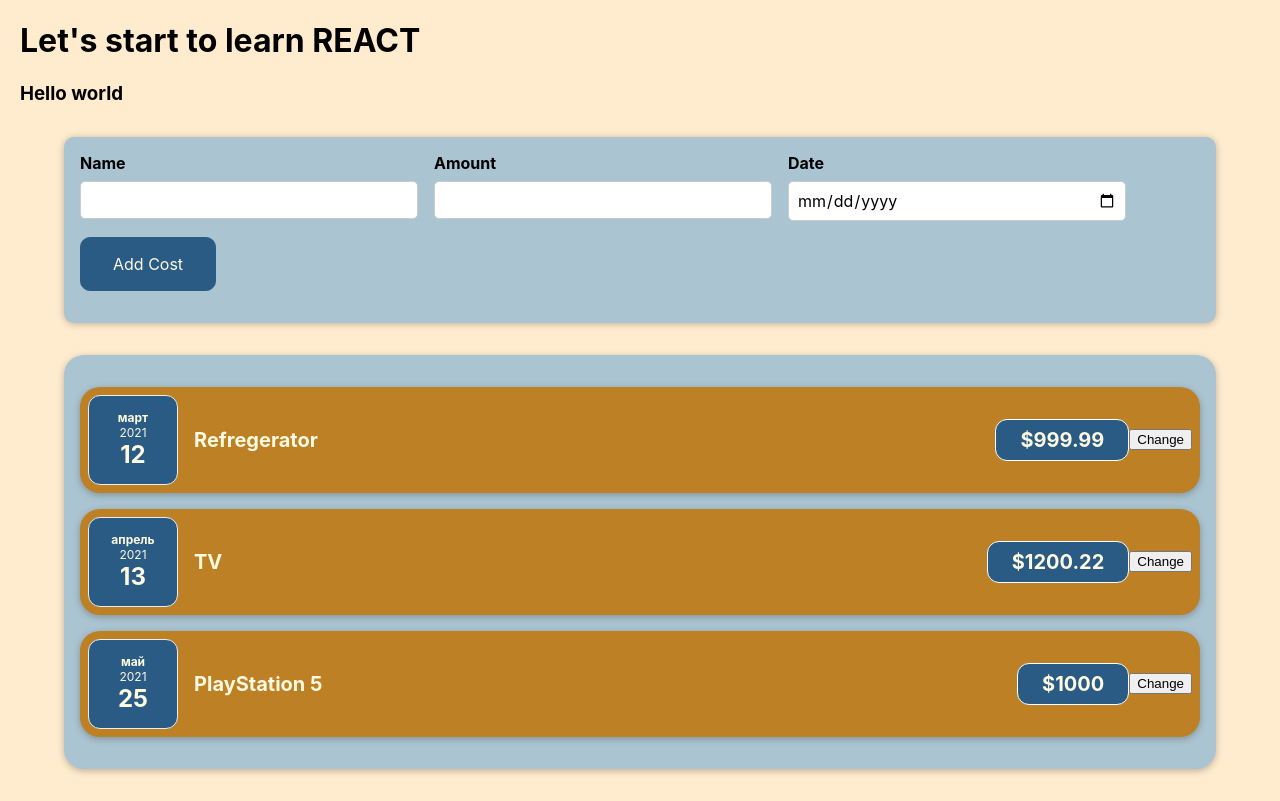
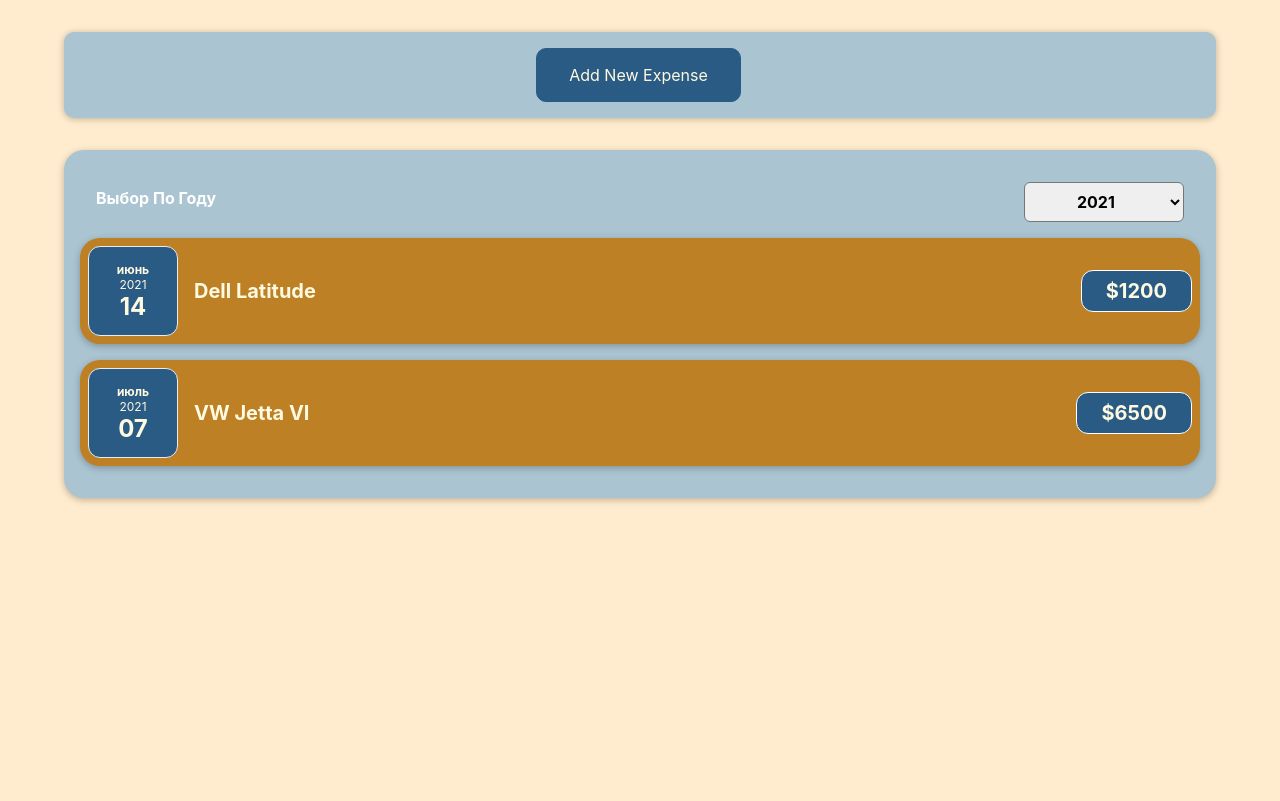
Before and after one commit to PavelNovik/my-react-course-app, a React (Create React App) app: page / in a window 1280 px wide. Built offline with nearby package versions, Linux system fonts and the light colour scheme.

Commit message:
add new components for adding new cost

```diff
--- a/src/App.js
+++ b/src/App.js
@@ -1,25 +1,24 @@
-// import React from 'react';
+import React, { useState } from 'react';
 import Costs from './components/Costs/Costs';
 // import Costs from './components/Costs';
 import NewCost from './components/NewCost/NewCost';
 
-function App() {
-  const costs = [
+const INITIAL_COSTS = [
   {
     id: 1,
-      date: new Date(2021, 2, 12),
+    date: new Date(2019, 2, 12),
     description: 'Refregerator',
     amount: 999.99,
   },
   {
     id: 2,
-      date: new Date(2021, 3, 13),
+    date: new Date(2019, 3, 13),
     description: 'TV',
     amount: 1200.22,
   },
   {
     id: 3,
-      date: new Date(2021, 4, 25),
+    date: new Date(2020, 4, 25),
     description: 'PlayStation 5',
     amount: 1000,
   },
@@ -37,12 +36,14 @@
   },
   {
     id: 6,
-      date: new Date(2021, 7, 16),
+    date: new Date(2022, 7, 16),
     description: 'React Course',
     amount: 10,
   },
 ];
 
+function App() {
+  const [costs, setCosts] = useState(INITIAL_COSTS);
   // Alternative Code
   // return React.createElement(
   //   'div',
@@ -53,14 +54,15 @@
   // );
 
   const addCostHandler = (cost) => {
-    console.log(cost);
-    console.log('App component');
+    setCosts((prevCosts) => {
+      return [cost, ...prevCosts];
+    });
+    // console.log(cost);
+    // console.log('App component');
   };
 
   return (
     <div>
-      <h1>Let's start to learn REACT</h1>
-      <h3>Hello world</h3>
       <NewCost onAddCost={addCostHandler} />
       <Costs costs={costs} />
     </div>
--- a/src/components/Costs/CostItem.js
+++ b/src/components/Costs/CostItem.js
@@ -1,25 +1,27 @@
 import './CostItem.css';
 import CostDate from './CostDate';
 import Card from '../UI/Card';
-import React, { useState } from 'react';
+// import React, { useState } from 'react';
 
 function CostItem(props) {
-  const [description, setDescription] = useState(props.description);
+  // const [description, setDescription] = useState(props.description);
 
-  const changeDescriptionHandler = () => {
-    setDescription('New Text');
-    console.log(description);
-  };
+  // const changeDescriptionHandler = () => {
+  //   setDescription('New Text');
+  //   console.log(description);
+  // };
   return (
+    <li>
       <Card className="cost-item">
         <CostDate date={props.date} />
 
         <div className="cost-item__description">
-        <h2>{description}</h2>
+          <h2>{props.description}</h2>
           <div className="cost-item__price">${props.amount}</div>
         </div>
-      <button onClick={changeDescriptionHandler}>Change</button>
+        {/* <button onClick={changeDescriptionHandler}>Change</button> */}
       </Card>
+    </li>
   );
 }
 
--- /dev/null
+++ b/src/components/Costs/CostList.css
@@ -0,0 +1,9 @@
+.cost-list {
+  list-style: none;
+  padding: 0;
+}
+
+.cost-list__fallback {
+  color: #fefae1;
+  text-align: center;
+}
--- /dev/null
+++ b/src/components/Costs/CostList.js
@@ -0,0 +1,23 @@
+import CostItem from './CostItem';
+import './CostList.css';
+const CostList = (props) => {
+  if (props.costs.length === 0)
+    return (
+      <h2 className="cost-list__fallback">There are no expenses this year.</h2>
+    );
+
+  return (
+    <ul className="cost-list">
+      {props.costs.map((cost) => (
+        <CostItem
+          key={cost.id}
+          date={cost.date}
+          description={cost.description}
+          amount={cost.amount}
+        />
+      ))}
+    </ul>
+  );
+};
+
+export default CostList;
--- a/src/components/Costs/Costs.js
+++ b/src/components/Costs/Costs.js
@@ -1,21 +1,66 @@
+import React, { useState } from 'react';
 import './Costs.css';
-import CostItem from './CostItem';
+// import CostItem from './CostItem';
 import Card from '../UI/Card';
+import CostsFilter from './CostsFilter';
+import CostList from './CostList';
+
 const Costs = (props) => {
   const costs = props.costs;
+  const [selectedYear, setSelectedYear] = useState('2021');
+
+  const changeCostYearHandler = (costYear) => {
+    setSelectedYear(costYear);
+    // console.log(costYear);
+  };
+
+  const filteredCosts = costs.filter(
+    (cost) => cost.date.getFullYear() === +selectedYear
+  );
+
+  // let costContent = <p>There are no expenses this year.</p>;
+  // if (filteredCosts.length > 0) {
+  //   costContent = filteredCosts.map((cost) => (
+  //     <CostItem
+  //       key={cost.id}
+  //       date={cost.date}
+  //       description={cost.description}
+  //       amount={cost.amount}
+  //     />
+  //   ));
+  // }
 
   return (
     <Card className="costs">
-      {/* {costs.map((cost) => {
-        return (
+      <CostsFilter year={selectedYear} onChangeYear={changeCostYearHandler} />
+      <CostList costs={filteredCosts} />
+      {/* {costContent} */}
+
+      {/* {filteredCosts.length === 0 && <p>There are no expenses this year.</p>}
+      {filteredCosts.length > 0 &&
+        filteredCosts.map((cost) => (
           <CostItem
+            key={cost.id}
             date={cost.date}
             description={cost.description}
             amount={cost.amount}
           />
-        );
-      })} */}
-      <CostItem
+        ))} */}
+
+      {/* {filteredCosts.length === 0 ? (
+        <p>There are no expenses this year.</p>
+      ) : (
+        filteredCosts.map((cost) => (
+          <CostItem
+            key={cost.id}
+            date={cost.date}
+            description={cost.description}
+            amount={cost.amount}
+          />
+        ))
+      )} */}
+
+      {/* <CostItem
         date={costs[0].date}
         description={costs[0].description}
         amount={costs[0].amount}
@@ -29,7 +74,7 @@
         date={costs[2].date}
         description={costs[2].description}
         amount={costs[2].amount}
-      />
+      /> */}
     </Card>
   );
 };
--- /dev/null
+++ b/src/components/Costs/CostsFilter.css
@@ -0,0 +1,24 @@
+.costs-filter {
+  color: white;
+  padding: 0 1rem;
+}
+
+.costs-filter__control {
+  display: flex;
+  width: 100%;
+  align-items: center;
+  justify-content: space-between;
+  margin: 1rem 0;
+}
+
+.costs-filter label {
+  font-weight: bold;
+  margin-bottom: 0.5rem;
+}
+
+.costs-filter select {
+  font: inherit;
+  padding: 0.5rem 3rem;
+  font-weight: bold;
+  border-radius: 6px;
+}
--- /dev/null
+++ b/src/components/Costs/CostsFilter.js
@@ -0,0 +1,24 @@
+import './CostsFilter.css';
+
+const CostsFilter = (props) => {
+  const yearChangeHandler = (event) => {
+    props.onChangeYear(event.target.value);
+  };
+
+  return (
+    <div className="costs-filter">
+      <div className="costs-filter__control">
+        <label>Выбор По Году</label>
+        <select value={props.year} onChange={yearChangeHandler}>
+          <option value="2023">2023</option>
+          <option value="2022">2022</option>
+          <option value="2021">2021</option>
+          <option value="2020">2020</option>
+          <option value="2019">2019</option>
+        </select>
+      </div>
+    </div>
+  );
+};
+
+export default CostsFilter;
--- a/src/components/NewCost/CostForm.js
+++ b/src/components/NewCost/CostForm.js
@@ -44,7 +44,7 @@
   const submitHandler = (event) => {
     event.preventDefault();
     const costData = {
-      name: inputName,
+      description: inputName,
       amount: inputAmount,
       date: new Date(inputDate),
     };
@@ -84,6 +84,9 @@
         </div>
         <div className="new-cost__actions">
           <button type="submit">Add Cost</button>
+          <button type="button" onClick={props.onCancel}>
+            Cancel
+          </button>
         </div>
       </div>
     </form>
--- a/src/components/NewCost/NewCost.js
+++ b/src/components/NewCost/NewCost.js
@@ -1,19 +1,39 @@
+import React, { useState } from 'react';
 import CostForm from './CostForm';
 import './NewCost.css';
+
 const NewCost = (props) => {
+  const [isFormVisible, setIsFormVisible] = useState(false);
+
   const saveCostDataHandler = (inputCostData) => {
     // console.log(inputCostData);
     const costData = {
       ...inputCostData,
       id: Math.random().toString(),
     };
-    console.log(costData);
+    // console.log(costData);
     props.onAddCost(costData);
+    cancelCostHandler();
+  };
+
+  const inputCostDataHandler = () => {
+    setIsFormVisible(true);
+  };
+  const cancelCostHandler = () => {
+    setIsFormVisible(false);
   };
 
   return (
     <div className="new-cost">
-      <CostForm onSaveCostData={saveCostDataHandler} />
+      {!isFormVisible && (
+        <button onClick={inputCostDataHandler}>Add New Expense</button>
+      )}
+      {isFormVisible && (
+        <CostForm
+          onSaveCostData={saveCostDataHandler}
+          onCancel={cancelCostHandler}
+        />
+      )}
     </div>
   );
 };
```
Lines whose indentation alone changed are shown as unchanged.
